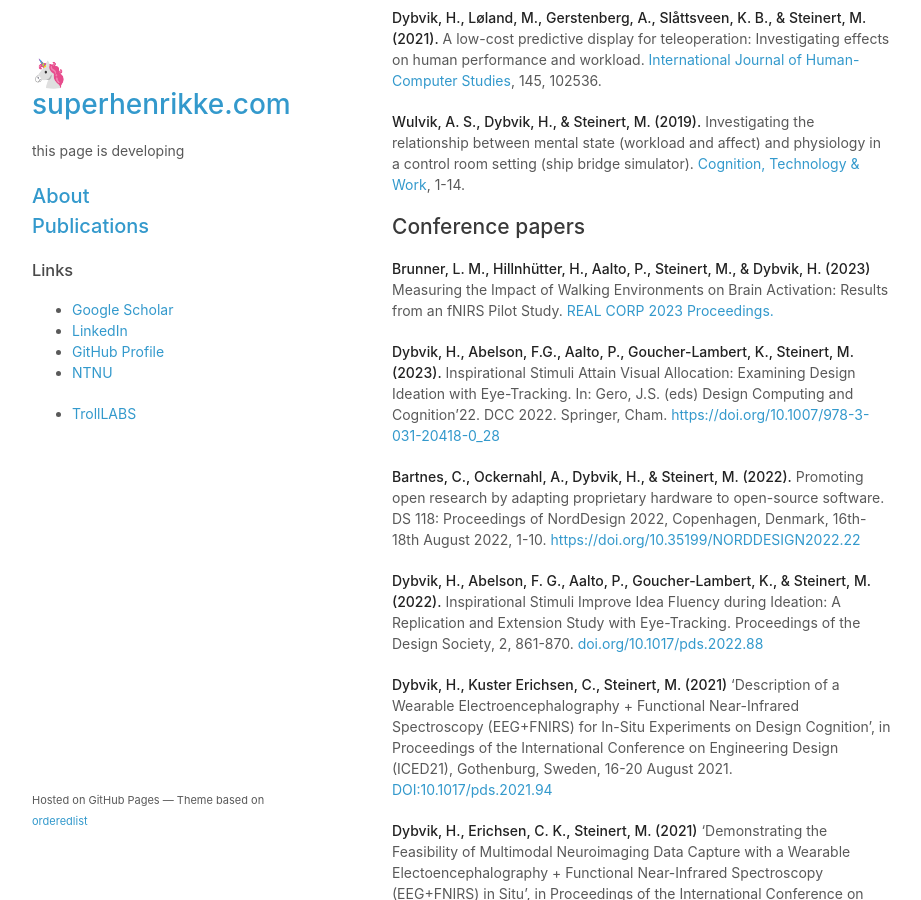
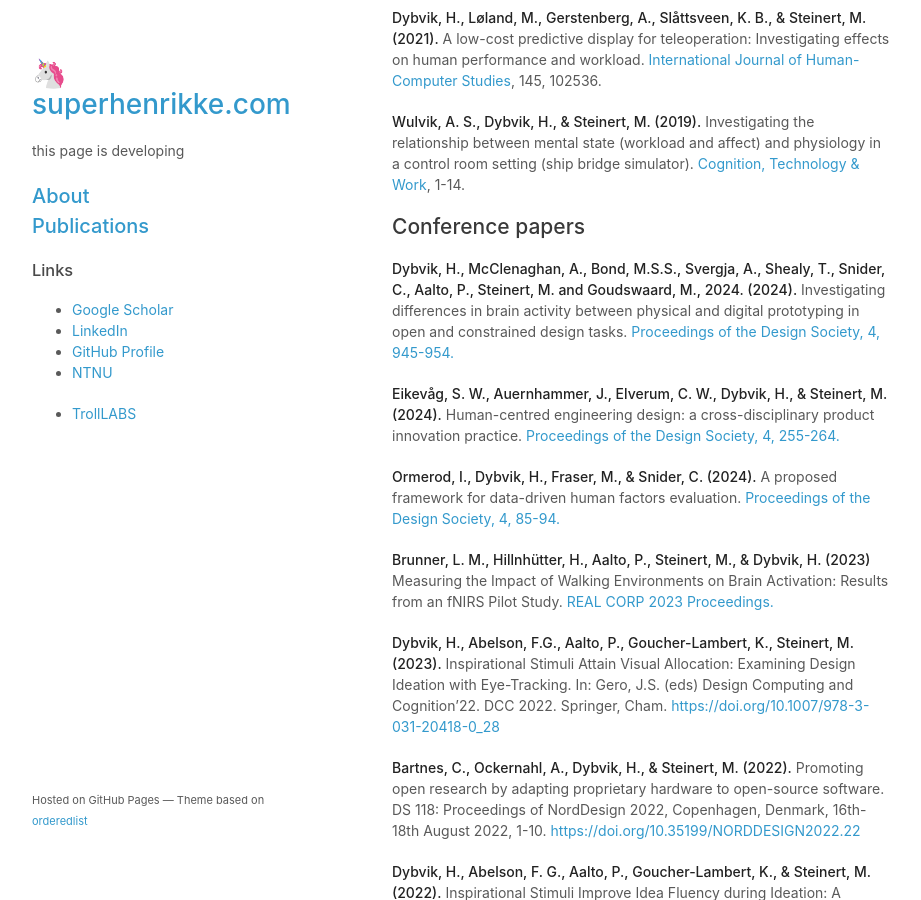
Before and after one commit to superhenrikke/superhenrikke.github.io, a Jekyll site: the page built from publications.md, in a window 1280 px wide and 900 px high, scrolled down 415 px. Shown: the whole window, without its empty margins (178-1099 px from the left). Built offline with Jekyll 4.4.1, drawn with Linux system fonts in a browser that asks for light colours; our own code applies the rules of GitHub Pages for plain Markdown files; a script that is not in the unit is left out.

Commit message:
Update publications.md

```diff
--- a/publications.md
+++ b/publications.md
@@ -14,6 +14,12 @@
 
 
 ## Conference papers
+
+**Dybvik, H., McClenaghan, A., Bond, M.S.S., Svergja, A., Shealy, T., Snider, C., Aalto, P., Steinert, M. and Goudswaard, M., 2024. (2024).** Investigating differences in brain activity between physical and digital prototyping in open and constrained design tasks. [Proceedings of the Design Society, 4, 945-954.](https://doi.org/10.1017/pds.2024.97)
+
+**Eikevåg, S. W., Auernhammer, J., Elverum, C. W., Dybvik, H., & Steinert, M. (2024).** Human-centred engineering design: a cross-disciplinary product innovation practice. [Proceedings of the Design Society, 4, 255-264.](https://doi.org/10.1017/pds.2024.28)
+
+**Ormerod, I., Dybvik, H., Fraser, M., & Snider, C. (2024).** A proposed framework for data-driven human factors evaluation. [Proceedings of the Design Society, 4, 85-94.](https://doi.org/10.1017/pds.2024.11)
 
 **Brunner, L. M., Hillnhütter, H., Aalto, P., Steinert, M., & Dybvik, H. (2023)** Measuring the Impact of Walking Environments on Brain Activation: Results from an fNIRS Pilot Study. [REAL CORP 2023 Proceedings.](https://archive.corp.at/cdrom2023/papers2023/CORP2023_59.pdf)
 
```
